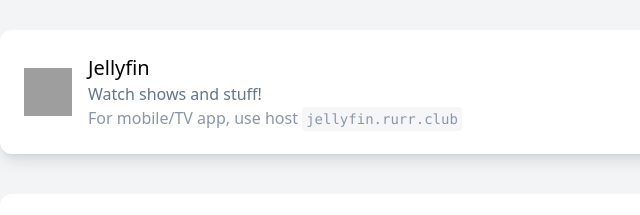
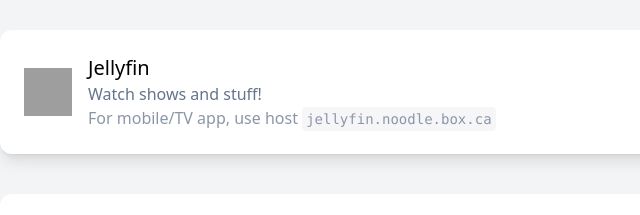
Before and after one commit to herpderplol/rurr, a plain HTML site: page index.html in a window 1280 px wide. Shown: the part 238-453 px from the top of the page, 0-640 px from the left. Drawn offline with nearby package versions, Linux system fonts and the light colour scheme; grey boxes are pictures that could not be loaded.

Commit message:
Update index.html

```diff
--- a/index.html
+++ b/index.html
@@ -17,7 +17,7 @@
         <p class="text-slate-500">
           Watch shows and stuff!<br>
           <span class="opacity-75">
-            For mobile/TV app, use host <code class="rounded bg-gray-100 p-1 text-sm">jellyfin.rurr.club</code>
+            For mobile/TV app, use host <code class="rounded bg-gray-100 p-1 text-sm">jellyfin.noodle.box.ca</code>
           </span>
         </p>
       </div>
```
